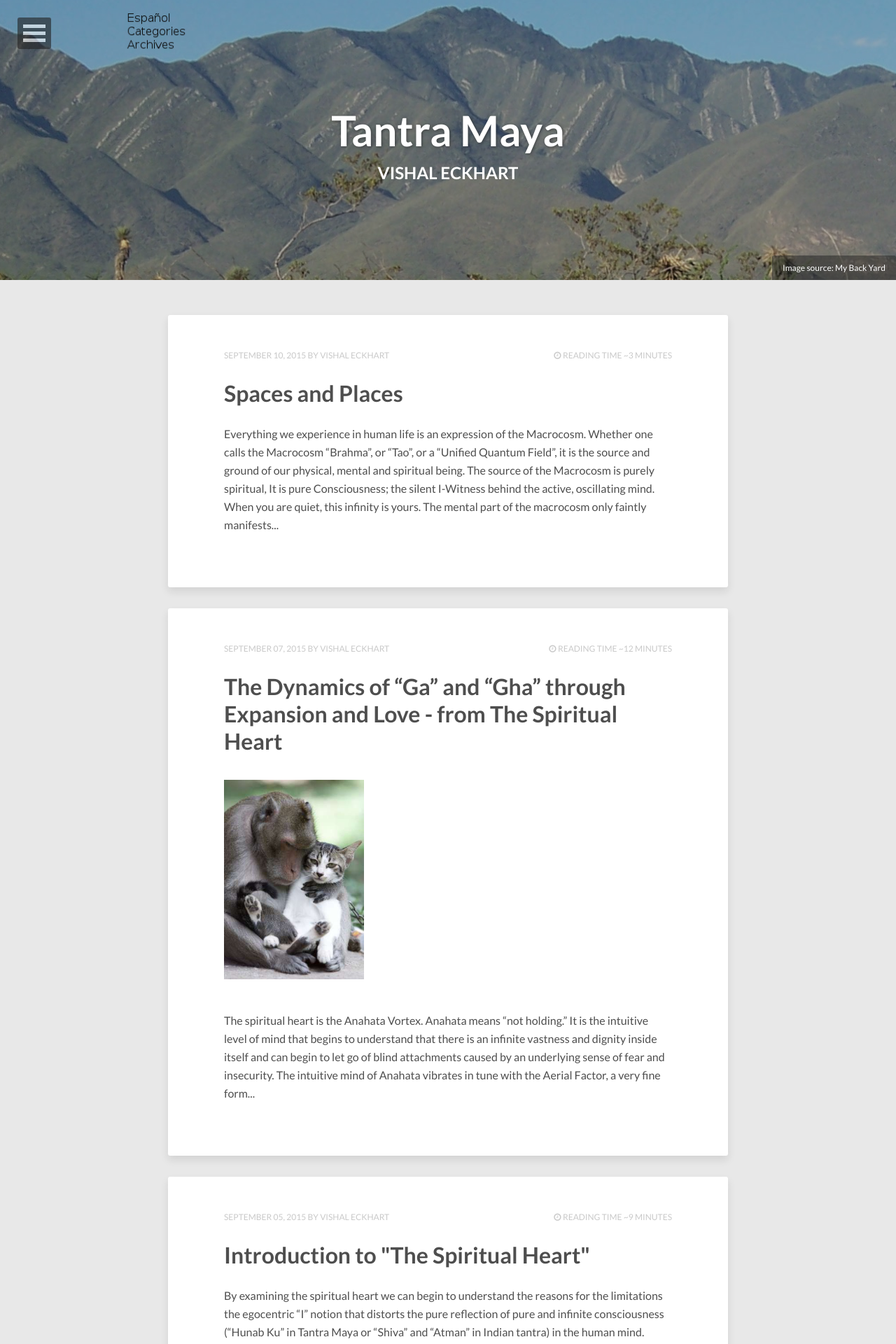
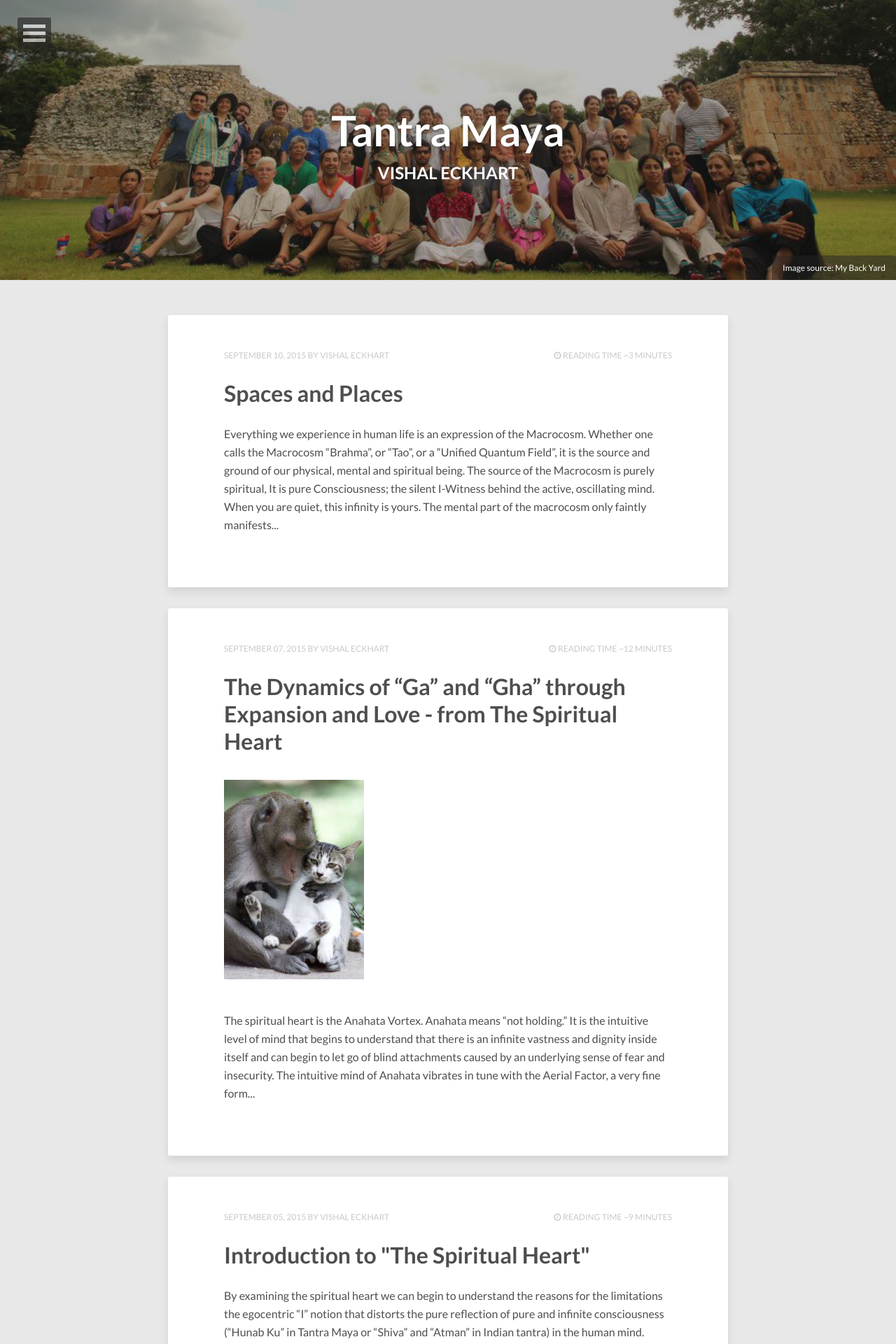
Before and after one commit to anandamurtiidiscursos/anandamurtiidiscursos.github.io, a Jekyll site: the page built from index.html, in a window 1280 px wide. Shown: the top 1920 px of the page at 70% size. Built offline with Jekyll 4.4.1, drawn with Linux system fonts in a browser that asks for light colours; nearby versions of some CDN libraries; the list of posts is cut into pages by our own code.

Commit message:
modified:   index.html

```diff
--- a/index.html
+++ b/index.html
@@ -11,7 +11,7 @@
   - modern
 comments: false
 image:
-  feature: "abstract-1.jpg"
+  feature: "muna.png"
   credit: My Back Yard
 published: true
 ---
```
